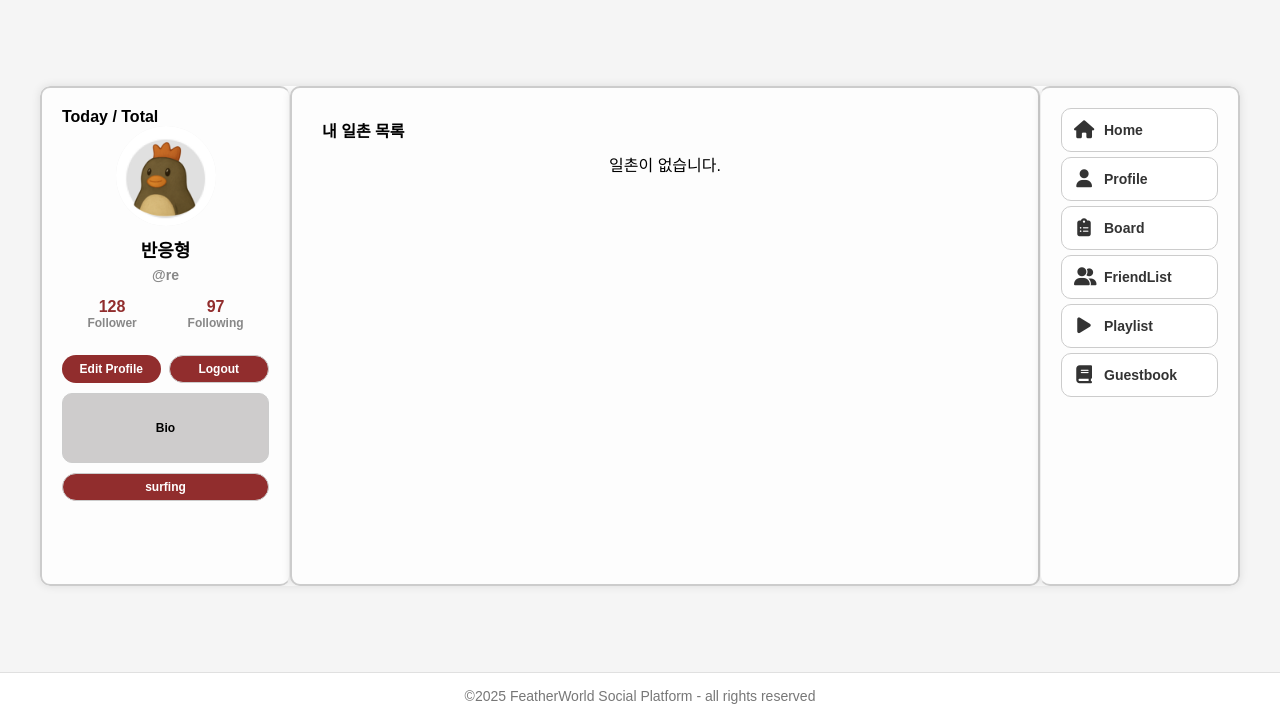
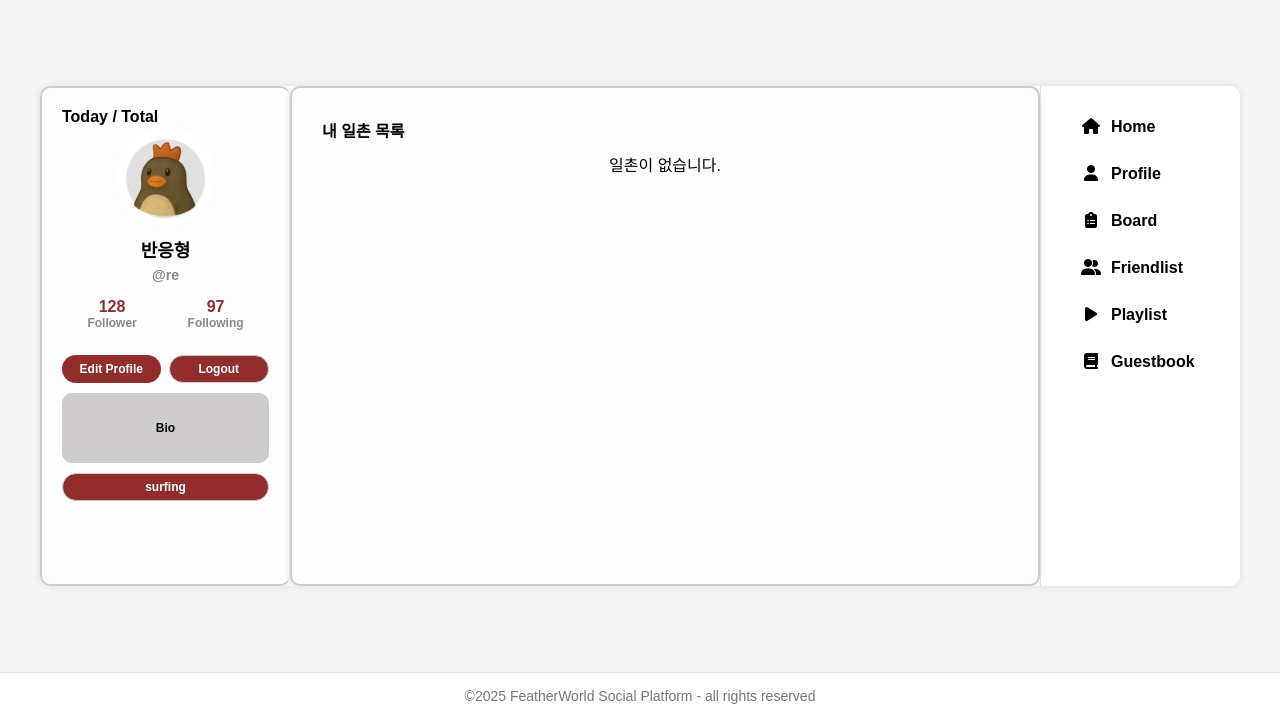
Before and after one commit to KH-Semi/spring-semi-project, a Spring app: page /friendList/friendList in a window 1280 px wide. Shown: the part 81-800 px from the top of the page. Run offline with Thymeleaf, Linux system fonts and the light colour scheme; the template is opened without the code that fills it, so the values that code supplies are empty; some of the project's set-up classes (security, data sources, template engines, error pages and the like) are left out, and stand-ins take their place; some libraries are stand-ins or nearby versions; some web fonts are replaced.

Commit message:
friendList.html & miniHome.html 우측 nav-bar 수정

```diff
--- a/FeatherWorld/src/main/resources/templates/friendList/friendList.html
+++ b/FeatherWorld/src/main/resources/templates/friendList/friendList.html
@@ -2,15 +2,15 @@
 <html lang="ko">
 <head>
   <meta charset="UTF-8">
-    <meta name="viewport" content="width=device-width, initial-scale=1.0">
+  <meta content="width=device-width, initial-scale=1.0" name="viewport">
   <title>FeatherWorld</title>
   <!-- 공용 css/js 추가 -->
   <th:block th:replace="~{common/common}"></th:block>
   <!-- miniHome 전용 CSS -->
-    <link rel="stylesheet" href="/css/friendList/friendList.css">
+  <link href="/css/friendList/friendList.css" rel="stylesheet">
 
-    <link rel="stylesheet" href="/css/common/main.css"> <!-- for pagination -->
-    <link rel="stylesheet" href="/css/friendList/friendListPart.css">
+  <link href="/css/common/main.css" rel="stylesheet"> <!-- for pagination -->
+  <link href="/css/friendList/friendListPart.css" rel="stylesheet">
 </head>
 <body>
 <!-- Header Fragment -->
@@ -24,7 +24,7 @@
 
     <div class="profile-info">
       <div class="profile-image">
-                    <img src="/FeatherWorld/src/main/resources/static/images/user.png" alt="프로필 이미지">
+        <img alt="프로필 이미지" src="/FeatherWorld/src/main/resources/static/images/user.png">
       </div>
       <div class="profile-name">반응형</div>
       <div class="profile-handle">@re</div>
@@ -60,28 +60,8 @@
     <th:block th:replace="~{friendList/friendListPart}"></th:block>
   </div>
 
+  <th:block th:replace="~{common/navSidebar}"></th:block>
 
-        <!-- Right Panel - Navigation Menu -->
-        <div class="right-panel">
-            <div class="menu-item">
-                <i class="fas fa-house"></i> Home
-            </div>
-            <div class="menu-item profile-menu">
-                 <i class="fas fa-user"></i> Profile
-            </div>
-            <div class="menu-item">
-               <i class="fas fa-clipboard-list"></i> Board
-            </div>
-            <div class="menu-item">
-               <i class="fas fa-user-friends"></i> FriendList
-            </div>
-            <div class="menu-item">
-                <i class="fas fa-play"></i> Playlist
-            </div>
-            <div class="menu-item">
-                <i class="fas fa-book"></i> Guestbook
-            </div>
-        </div>
 </div>
 
 <!-- 푸터 추가 -->
```
Also changed, not shown: FeatherWorld/src/main/resources/templates/common/main.html (+3 -4 lines), FeatherWorld/src/main/resources/templates/miniHome/miniHome.html (+17 -43 lines). Lines whose indentation alone changed are shown as unchanged.
